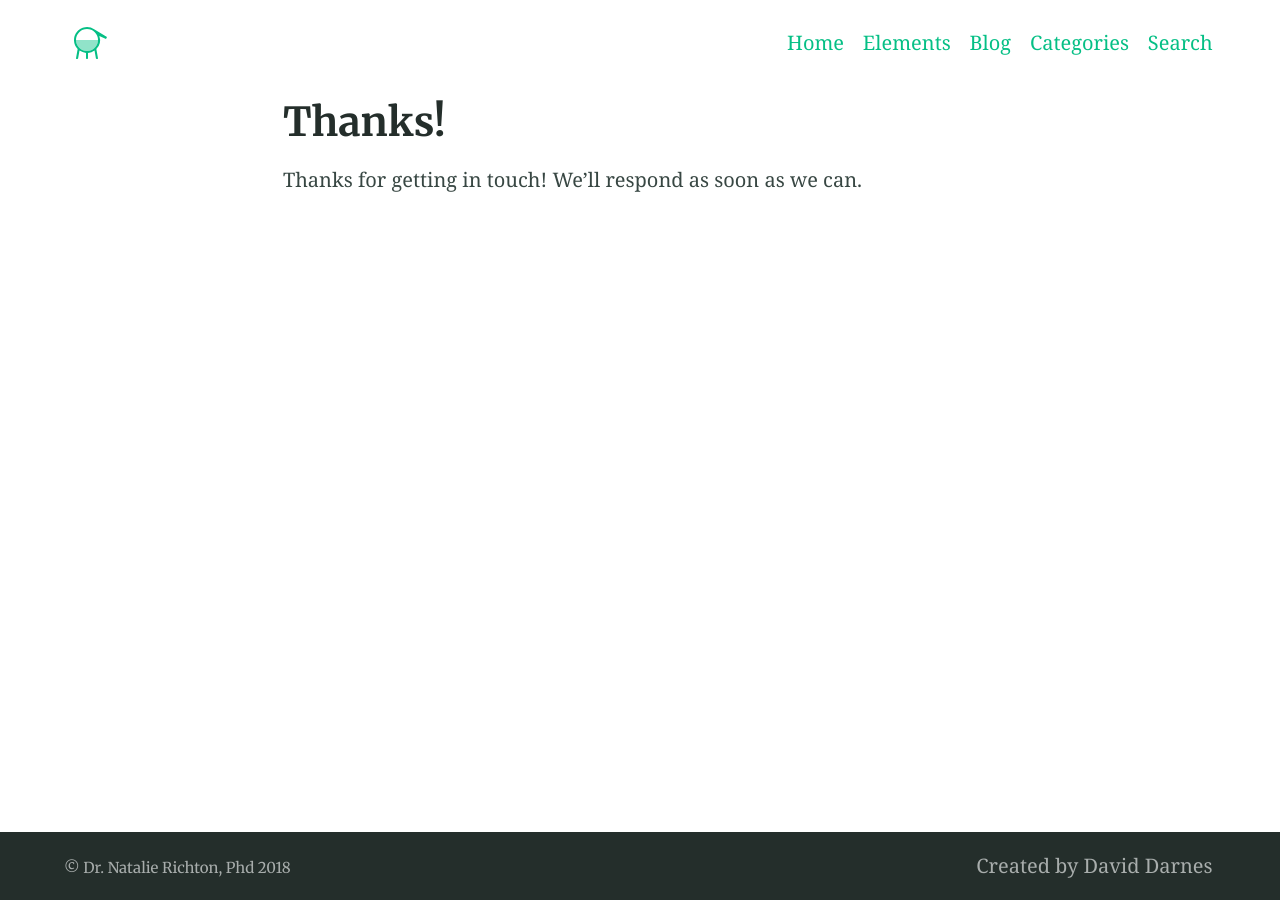
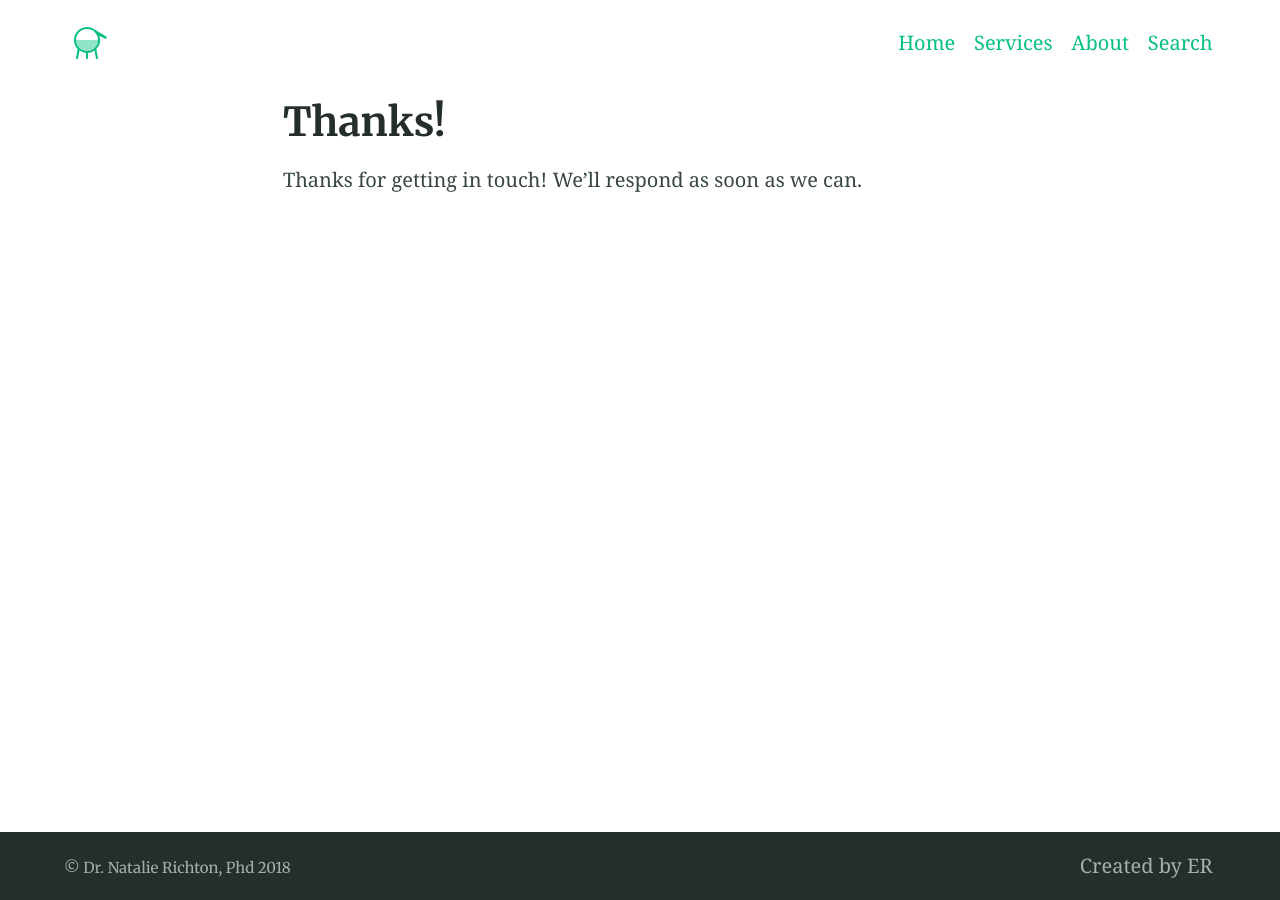
Before and after one commit to elirosen/natalie, a Jekyll site: the page built from thanks.md, in a window 1280 px wide. Built offline with Jekyll 4.4.1, drawn with Linux system fonts in a browser that asks for light colours; our own code applies the rules of GitHub Pages for plain Markdown files.

Commit message:
update index and config
- title
- description
- created by ER

```diff
--- a/_config.yml
+++ b/_config.yml
@@ -91,13 +91,12 @@ css_inline: true # Will insert all styles into a single <style> block in the <he
 # 8. Site navigation
 navigation_header:
   Home: /
-  Elements: /elements/
-  Blog: /blog/
-  Categories: /categories/
+  Services: /elements/
+  About: /blog/
   Search: /search/
 
 navigation_footer:
-  Created by David Darnes: https://darn.es
+  Created by ER: erosen.fyi
 
 social_links: # Appears in sidebar. Set the urls then uncomment and comment out as desired
   Twitter: https://twitter.com/DavidDarnes
```
Also changed, not shown: index.md (+3 -3 lines).
